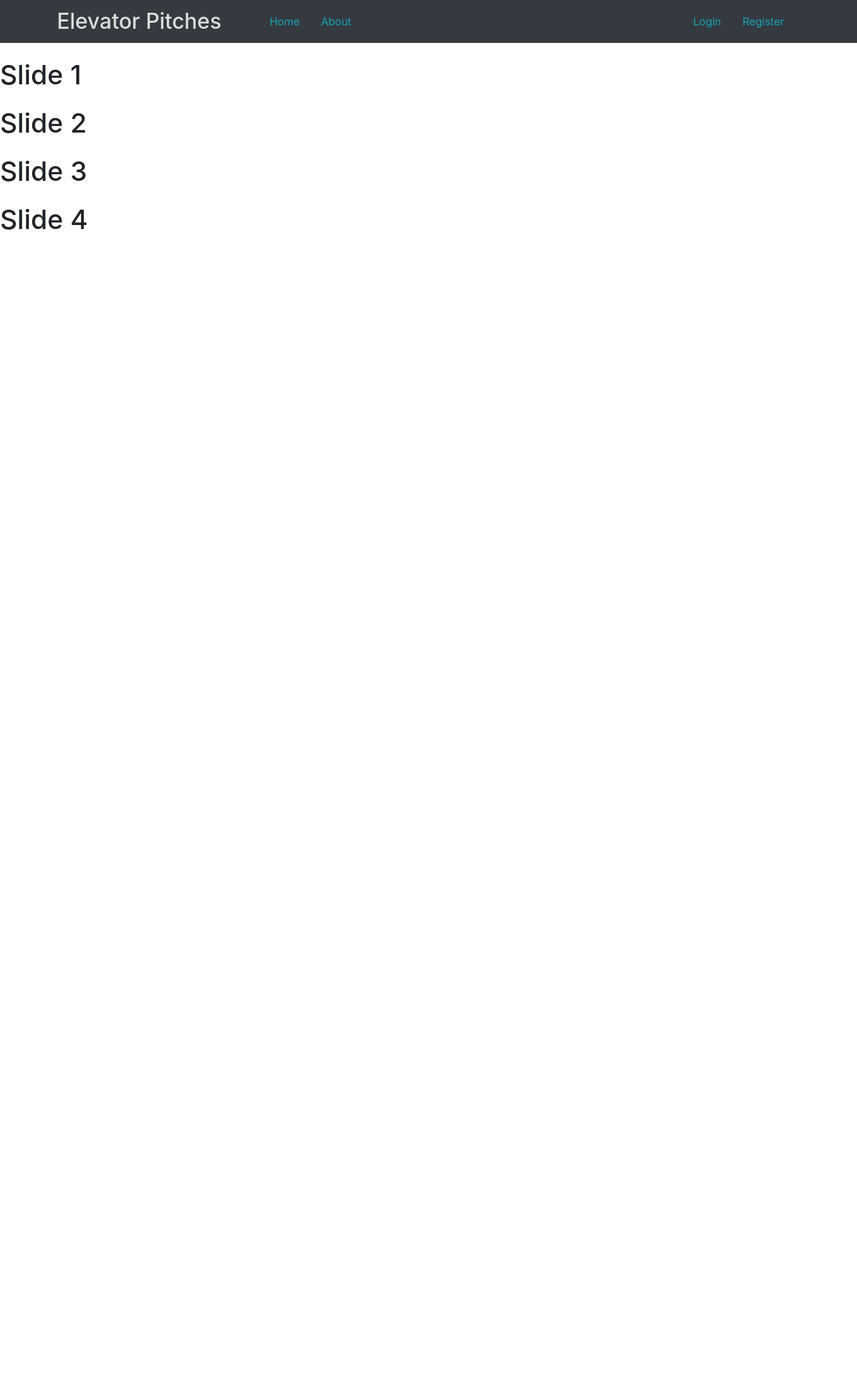
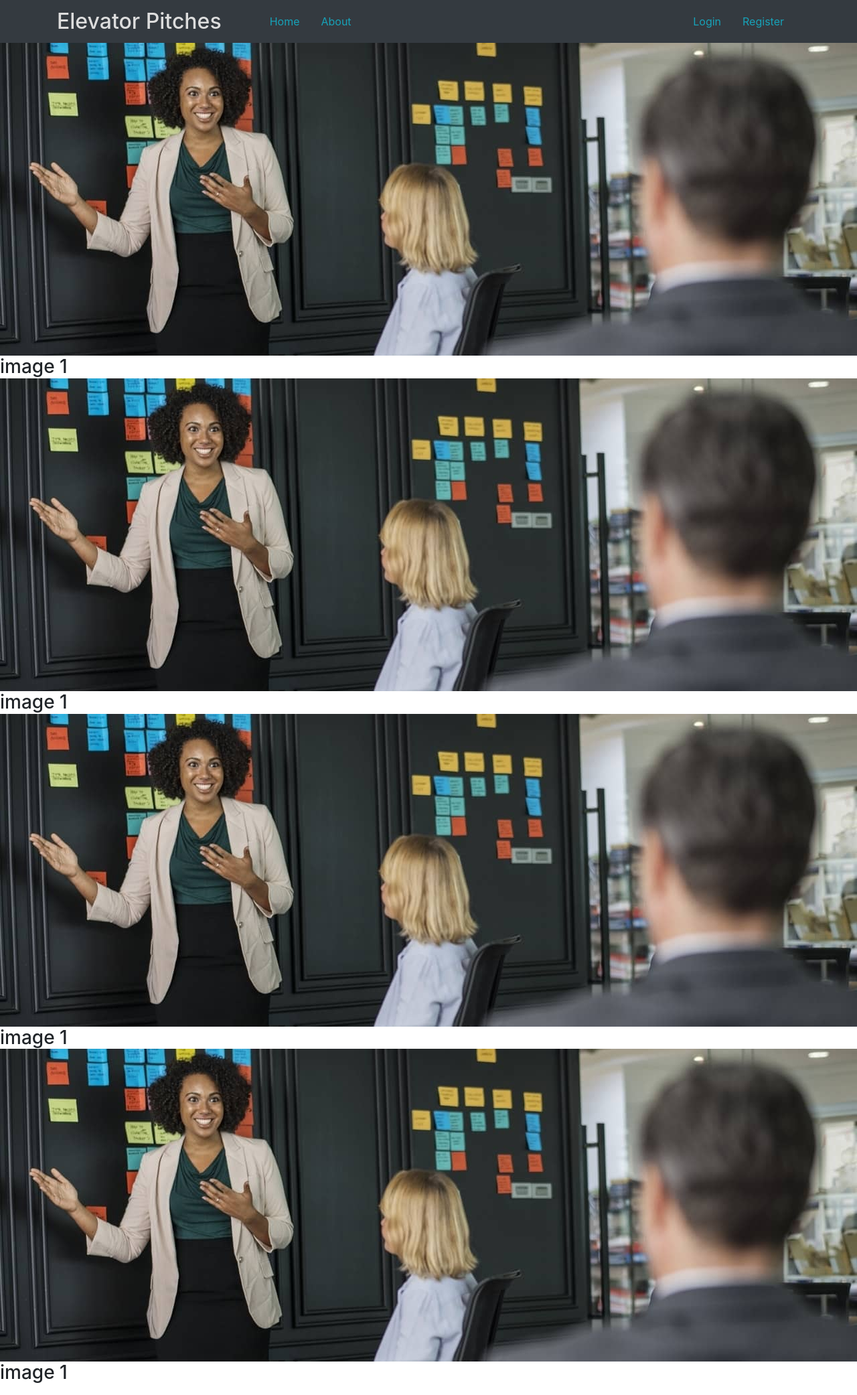
Before and after one commit to IreriVIkki/PitchesIP, a Flask app: page / in a window 1280 px wide. Shown: the whole page at 67% size. Before the commit the page ends 343 px from the top, so only its background shows below. Run offline with Flask 2, Linux system fonts and the light colour scheme; parts of the project's set-up code (start-up, migrations or seed data) failed here and were passed over; some libraries are stand-ins or nearby versions.

Commit message:
finished styling the basic look of the homepage and added images for making the homepageslider

```diff
--- a/app/main/views.py
+++ b/app/main/views.py
@@ -1,6 +1,7 @@
 from flask_login import login_required
 from flask import render_template, url_for
 from . import main
+from .forms import PitchForm
 from flask_login import current_user
 
 
@@ -10,10 +11,12 @@ def home():
     return render_template('index.html', title=title)
 
 
-@main.route('/new/pitch')
+@main.route('/new/pitch', methods=['GET', 'POST'])
 @login_required
 def new_pitch():
-    return render_template('pitch.html', title='Create New Pitch')
+    form = PitchForm()
+
+    return render_template('pitch.html', form=form, title='Create New Pitch')
 
 
 @main.route('/user/dashboard')
--- a/app/static/css/main.css
+++ b/app/static/css/main.css
@@ -100,3 +100,8 @@ label {
 .far {
     font-size: 16px;
 }
+
+.text-md {
+    font-size: 36px;
+    color: #eece1a
+}
--- a/app/templates/index.html
+++ b/app/templates/index.html
@@ -4,27 +4,27 @@
     <div class="box">
         <figure class="figure">
             <div class="slide">
-                <img src="" alt="" class="slide-img">
+                <img src="{{ url_for('static', filename='../static/images/slider1.jpg')}}" alt="">
                 <div class="slide-content">
-                    <h1>Slide 1</h1>
+                    <h3>image 1</h3>
                 </div>
             </div>
             <div class="slide">
-                <img src="" alt="" class="slide-img">
+                <img src="{{ url_for('static', filename='../static/images/slider1.jpg')}}" alt="">
                 <div class="slide-content">
-                    <h1>Slide 2</h1>
+                    <h3>image 1</h3>
                 </div>
             </div>
             <div class="slide">
-                <img src="" alt="" class="slide-img">
+                <img src="{{ url_for('static', filename='../static/images/slider1.jpg')}}" alt="">
                 <div class="slide-content">
-                    <h1>Slide 3</h1>
+                    <h3>image 1</h3>
                 </div>
             </div>
             <div class="slide">
-                <img src="" alt="" class="slide-img">
+                <img src="{{ url_for('static', filename='../static/images/slider1.jpg')}}" alt="">
                 <div class="slide-content">
-                    <h1>Slide 4</h1>
+                    <h3>image 1</h3>
                 </div>
             </div>
         </figure>
--- a/app/templates/pitch.html
+++ b/app/templates/pitch.html
@@ -36,8 +36,8 @@
                     {{ form.content(class='form-control form-control-lg') }}
                     {% endif %}
                 </div>
-                <div class="form-check">
-                    {{ form.category.label(class='form-control') }}
+                <div class="form-check form-group d-inline-flex d-flex align-items-center">
+                    {{ form.category.label(class='form-control-sm d-flex align-items-center') }}
                     {{ form.category(class='form-control') }}
                 </div>
             </fieldset>
```
Also changed, not shown: app/main/forms.py (+9 -3 lines), app/templates/dashboard.html (+15 -6 lines), app/static/images/slider1.jpg (added), app/static/images/slider2.jpg (added), app/static/images/slider3.jpg (added), app/static/images/slider4.jpg (added), app/static/images/slider5.jpg (added).
